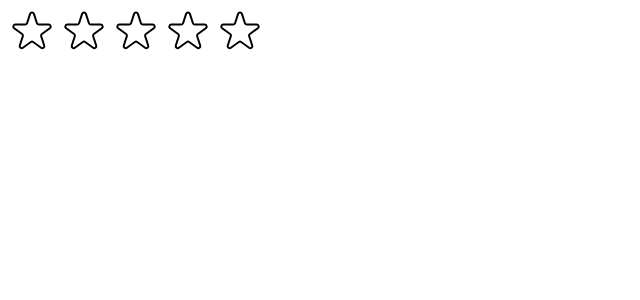
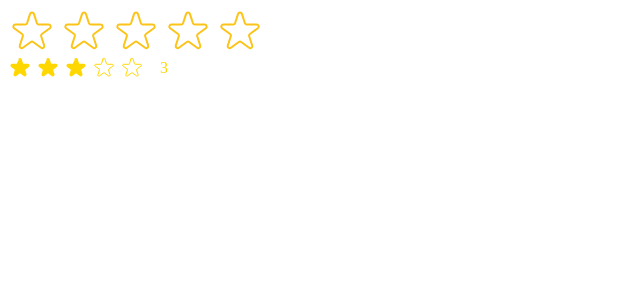
Before and after one commit to Eldee05/cinemaapp, a React (Create React App) app: page / in a window 1280 px wide. Shown: the top 300 px of the page, without its empty margins (0-640 px from the left). Built offline with nearby package versions, Linux system fonts and the light colour scheme.

Commit message:
no-changes

```diff
--- a/src/StarRatings.js
+++ b/src/StarRatings.js
@@ -1,13 +1,32 @@
 import { useState } from "react";
+import PropTypes from "prop-types";
 
-export default function StarRating({ maxRating = 5 }) {
-  const [rating, setRating] = useState(0);
+StarRating.propTypes = {
+  maxRating: PropTypes.number,
+  defaultRating: PropTypes.number,
+  size: PropTypes.number,
+  color: PropTypes.string,
+  className: PropTypes.string,
+  messages: PropTypes.arrayOf(PropTypes.string),
+  onSetRating: PropTypes.func,
+};
+
+export default function StarRating({
+  maxRating = 5,
+  color = "#fcc419",
+  size = 48,
+  className = "",
+  messages = [],
+  defaultRating = 0,
+}) {
+  const [rating, setRating] = useState(defaultRating);
   const [tempRating, setTempRating] = useState(0);
 
   const containerStyle = {
     display: "flex",
     alignItems: "center",
     gap: "16px",
+    className: "star-rating-container",
   };
 
   const starContainerStyle = {
@@ -15,17 +34,19 @@
     gap: "4px",
   };
 
-  const textStyle = {
-    lineHeihgt: "1",
-    margin: "0",
-  };
-
   function handleRate(rating) {
     setRating(rating);
   }
 
+  const textStyle = {
+    lineHeihgt: "1",
+    margin: "0",
+    color: color,
+    fontsize: `${size / 1.5}px`,
+  };
+
   return (
-    <div style={containerStyle}>
+    <div style={containerStyle} className={className}>
       <div style={starContainerStyle}>
         {Array.from({ length: maxRating }, (_, i) => (
           <Star
@@ -33,23 +54,35 @@
             onRate={() => handleRate(i + 1)}
             onHoverIn={() => setTempRating(i + 1)}
             onHoverOut={() => setTempRating(0)}
+            color={color}
+            size={size}
             full={tempRating ? tempRating >= i + 1 : rating >= i + 1}
           />
         ))}
       </div>
-      <p style={textStyle}>{tempRating || rating || ""}</p>
+      <p style={textStyle}>
+        {messages.length === maxRating
+          ? messages[tempRating ? tempRating - 1 : rating - 1]
+          : tempRating || rating || ""}
+      </p>
     </div>
   );
 }
 
-const starStyle = {
-  width: "48px",
-  height: "48px",
-  display: "pointer",
-  cursor: "pointer",
-};
-
-function Star({ onRate, full, onHoverIn, onHoverOut }) {
+function Star({
+  onRate,
+  full,
+  onHoverIn,
+  onHoverOut,
+  color = "#fcc419",
+  size = 48,
+}) {
+  const starStyle = {
+    width: `${size}px`,
+    height: `${size}px`,
+    display: "pointer",
+    cursor: "pointer",
+  };
   return (
     <span
       role="button"
@@ -62,17 +95,17 @@
         <svg
           xmlns="http://www.w3.org/2000/svg"
           viewBox="0 0 20 20"
-          fill="#000"
-          stroke="#000"
+          fill={color}
+          stroke={color}
         >
-          <path d="M9.049 2.927c.3-.921 1.603-.921 1.902 0l1.07 3.292a1 1 0 00.95.69h3.462c.969 0 1.371 1.24.588 1.81l-2.8 2.034a1 1 0 00-.364 1.118l1.07 3.292c.3.921-.755 1.688-1.54 1.118l-2.8-2.034a1 1 0 00-1.175 0l-2.8 2.034c-.784.57-1.838-.197-1.539-1.118l1.07-3.292a1 1 0 00-.364-1.118L2.98 8.72c-.783-.57-.38-1.81.588-1.81h3.461a1 1 0 00.951-.69l1.07-3.292z" />
+          <path d="M9.049 2.927c.3-.921 1.603-.921 1.902 0l1.07 3.292a1 1 0 00.95.69h3.462c.969 0 1.371 1.24.588 1.81l-2.8 2.034a1 1 0 00-.364 1.118l1.07 3.292c.3.921-.755 1.688-1.54 1.118l-2.8-2.034a1 1 0 00-1.175 0l-2.8 2.034c-.784.57-1.838-.197-1.539-1.118l1.07-3.292a1 1 0 00-.364-1.118L2.98 8.72c-.783-.57-.38-1.81.588-1.81h3.46１a１ １ ０ ００．９５１－．６９ｌ１．０７－３．２９２ｚ" />
         </svg>
       ) : (
         <svg
           xmlns="http://www.w3.org/2000/svg"
           fill="none"
           viewBox="0 0 24 24"
-          stroke="#000"
+          stroke={color}
         >
           <path
             strokeLinecap="round"
--- a/src/index.js
+++ b/src/index.js
@@ -3,17 +3,18 @@
 // import "./index.css";
 // import App from "./App";
 import StarRating from "./StarRatings";
+
 const root = ReactDOM.createRoot(document.getElementById("root"));
+
 root.render(
   <React.StrictMode>
     {/* <App /> */}
-    <StarRating maxRating={5} />
+    <StarRating
+      maxRating={5}
+      messages={["Terrible", "Bad", "Okay", "Good", "Excellent"]}
+    />
+    <StarRating size={24} color="gold" className="" defaultRating={3} />
     {/*  <StarRating maxRating={10} />
     <StarRating /> */}
   </React.StrictMode>,
 );
-
-// If you want to start measuring performance in your app, pass a function
-// to log results (for example: reportWebVitals(console.log))
-// or send to an analytics endpoint. Learn more: https://bit.ly/CRA-vitals
-//reportWebVitals();
```
